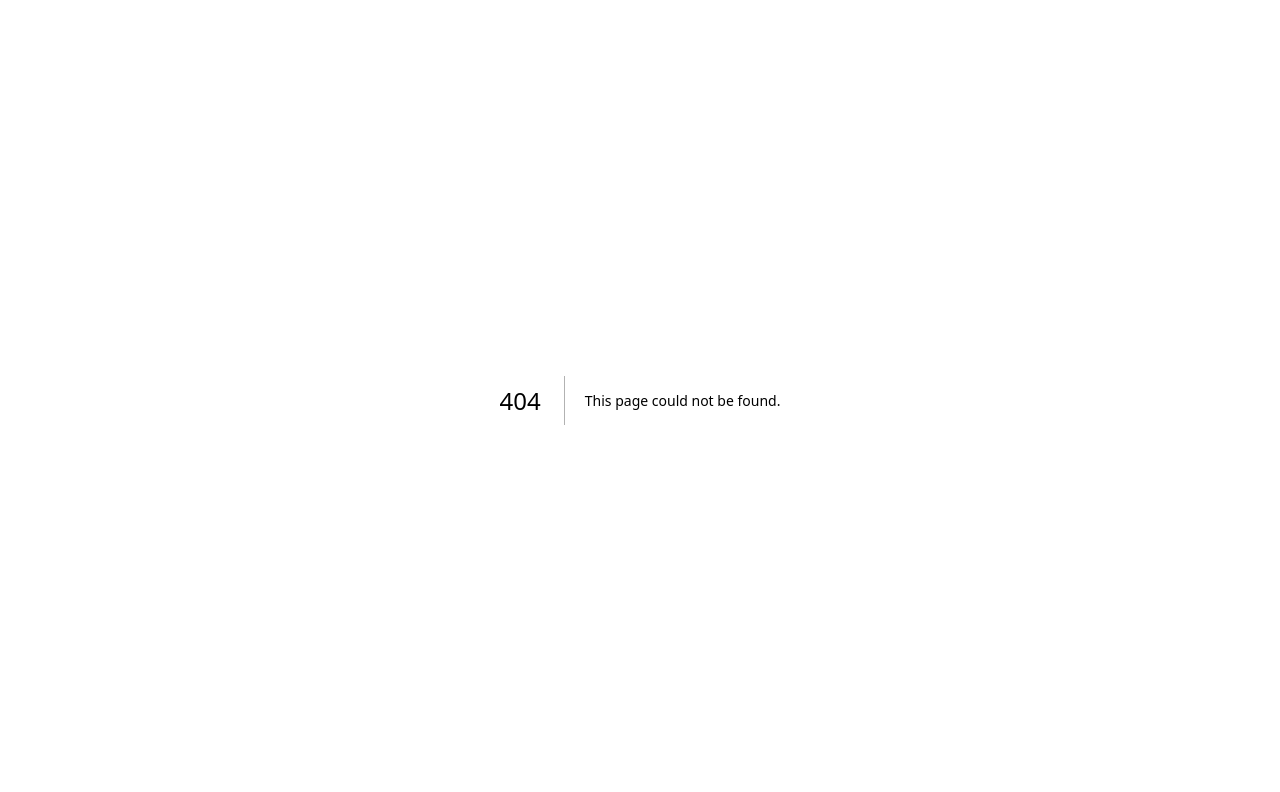
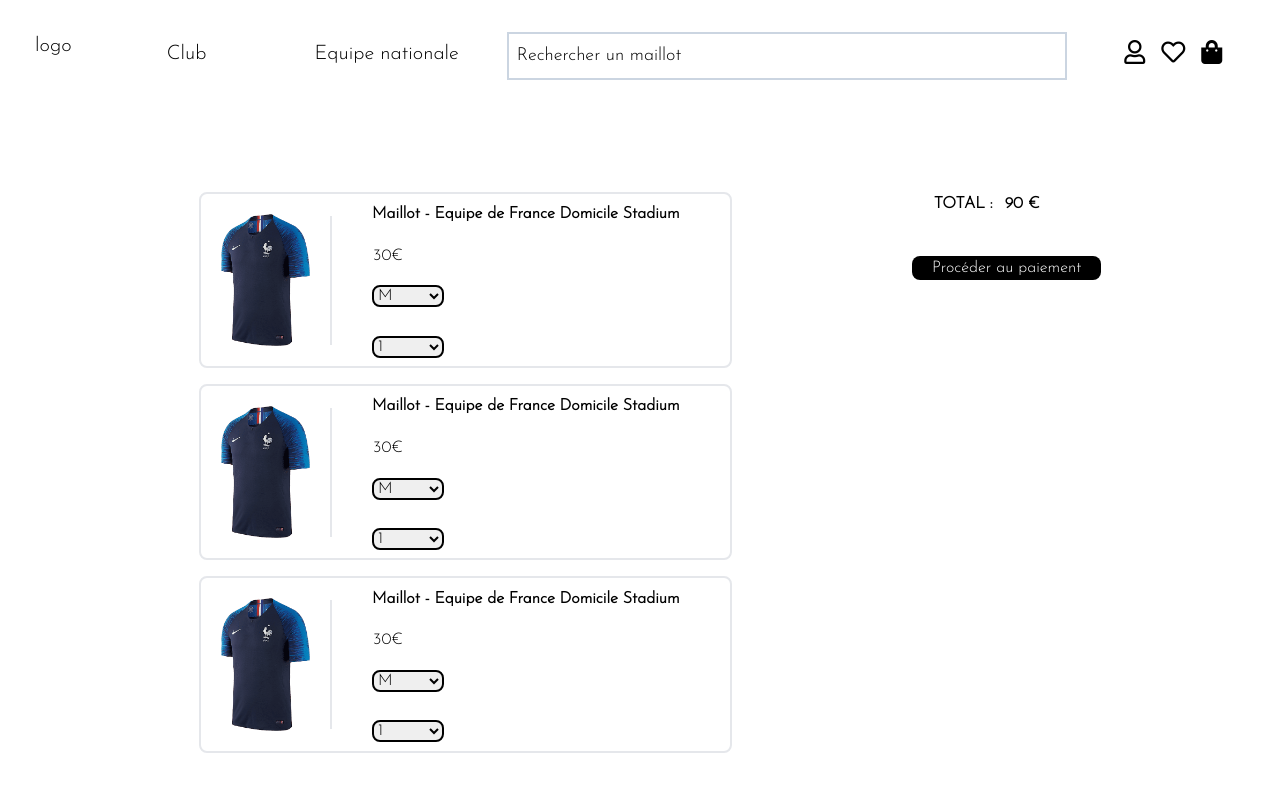
Before and after one commit to pbernard006/siumaillots_front, a Next.js app: page /panier in a window 1280 px wide. Before the commit this address had no page. Shown: the top 792 px of the page. Built offline with nearby package versions, Linux system fonts and the light colour scheme; what tw-elements would draw is missing.

Commit message:
Set up basket page

```diff
--- a/components/Header.tsx
+++ b/components/Header.tsx
@@ -32,14 +32,16 @@ export default function Header() {
               <InputSearch />
             </div>
           </div>
-          <div className="w-2/12 flex items-start text-right">
+          <div className="w-2/12 flex justify-center">
             <Link href={"/mon-compte"}>
-              <i className="  far fa-user text-2xl px-2 py-2"></i>
+                <i className="  far fa-user text-2xl px-2 py-2"></i>
             </Link>
-            <Link href={"/favorites"}>
-              <i className="far fa-heart text-2xl px-2 py-2"></i>
+            <Link href={'/favoris'}>
+                <i className="far fa-heart text-2xl px-2 py-2"></i>
             </Link>
-            <i className="fas fa-shopping-bag text-2xl px-2 py-2"></i>
+            <Link href={'/panier'}>
+                <i className="fas fa-shopping-bag text-2xl px-2 py-2"></i>
+            </Link>
           </div>
         </div>
       </div>
--- /dev/null
+++ b/components/JerseyBasket.tsx
@@ -0,0 +1,53 @@
+import React from "react";
+import Image from 'next/image'
+import Link from "next/link";
+
+export function JerseyBasket({ title, itemId }: { title: string; itemId: string }) {
+  return (
+    <div
+      role="button"
+      tabIndex={0}
+      className="card border-2 border-blackmx-2.5 rounded-lg flex"
+    >
+      <div className=" m-5   justify-start w-1/5	">
+        <Link href={'/maillot'}>
+            <Image
+            src="/images/maillots/maillot.png"
+            alt="Maillot"
+            width={100}
+            height={100}
+            />
+        </Link>
+      </div>
+      <hr className="my-auto mr-10 w-px h-3/4 border" />
+      <div className="w-4/5 flex flex-col items-start justify-around">
+        <Link href={'/maillot'}>
+          <h5 className="font-bold">Maillot - Equipe de France Domicile Stadium</h5>
+        </Link>
+        <div className="rounded-lg p-px">
+          30€
+        </div>
+        <select className="border-solid border-2 border-black rounded-lg w-1/5" name="taille" id="taille">
+            <option value="xs">XS</option>
+            <option value="s">S</option>
+            <option value="m" selected>M</option>
+            <option value="l">L</option>
+            <option value="xl">XL</option>
+            <option value="xxl">XXL</option>
+        </select>
+        <select className="border-solid border-2 border-black rounded-lg w-1/5 mt-3" name="quantite" id="quantite">
+            <option value="1" selected>1</option>
+            <option value="2">2</option>
+            <option value="3">3</option>
+            <option value="4">4</option>
+            <option value="5">5</option>
+            <option value="6">6</option>
+            <option value="7">7</option>
+            <option value="8">8</option>
+            <option value="9">9</option>
+            <option value="10">10</option>
+        </select>
+      </div>
+    </div>
+  );
+}
--- /dev/null
+++ b/pages/panier.tsx
@@ -0,0 +1,58 @@
+import Head from "next/head"
+import React from "react";
+import { Josefin_Sans } from '@next/font/google'
+import Header from "../components/Header";
+import { JerseyBasket } from "../components/JerseyBasket";
+
+const josefinSans = Josefin_Sans({
+    subsets: ['latin'],
+    weight: ['300'],
+    display: 'swap'
+});
+
+const elemPrefix = "Maillot";
+const getId = (index: number) => `${elemPrefix}${index}`;
+const getItems = () =>
+  Array(3)
+    .fill(0)
+    .map((_, ind) => ({ id: getId(ind) }));
+
+export default function Favorites(){
+    const [items] = React.useState(getItems);
+    return (
+        <>
+        <Head>
+            <title>SIUMAIILOTS</title>
+            <meta name="description" content="Generated by create next app" />
+            <meta name="viewport" content="width=device-width, initial-scale=1" />
+            <link rel="icon" href="/favicon.ico" />
+        </Head>
+        <main className={josefinSans.className}>
+            <Header/>
+            <div className="flex justify-center my-20">
+                <div className="flex flex-col gap-4 w-5/12  text-center">
+                    {items.map(({ id }) => (
+                        <JerseyBasket
+                            title={id}
+                            itemId={id}
+                            key={id}
+                            />
+                        ))}
+                </div>
+                <div className="ml-40">
+                    <div className="flex m-5 justify-center m-auto font-bold">
+                        <h4 className="uppercase ">Total :  </h4>
+                        <h4 className="ml-3"> 90 €</h4>
+                    </div>
+                    <div className="mt-5">
+                        <button className="bg-black m-5 w-full text-white rounded-lg  ">
+                            Procéder au paiement
+                        </button>
+                    </div>
+                </div>
+            </div>
+
+        </main>
+        </>
+    )
+}
```
Also changed, not shown: pages/favoris.tsx (renamed from pages/favorites.tsx).
